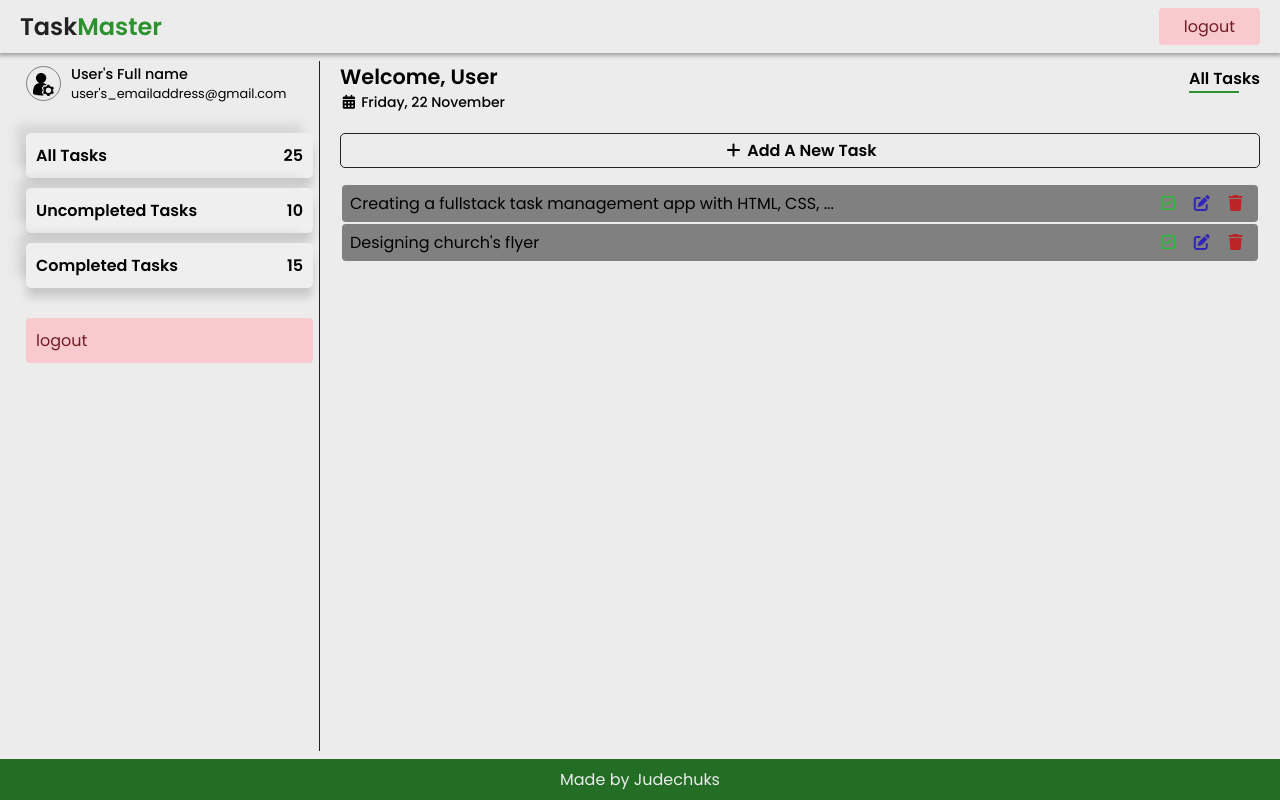
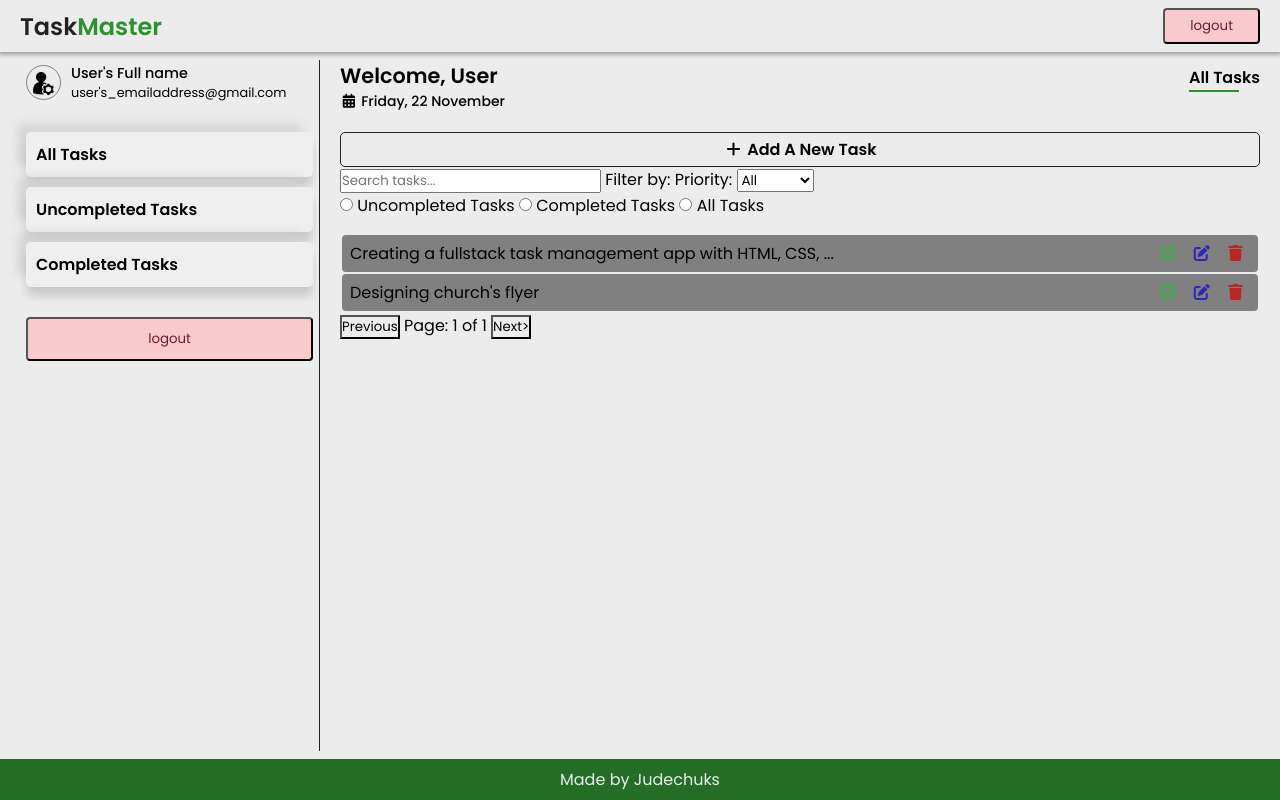
Before and after one commit to Judechuks/taskmaster, a plain HTML site: page client/pages/dashboard.html in a window 1280 px wide. Drawn offline with Linux system fonts and the light colour scheme.

Commit message:
update to user details, tasks, filters, pagination

```diff
--- a/client/pages/dashboard.html
+++ b/client/pages/dashboard.html
@@ -18,14 +18,14 @@
     <link rel="stylesheet" href="../css/dashboard.css" />
     <script defer src="../js/script.js"></script>
   </head>
-  <body>
+  <body onload="loadUserData()">
     <div class="wrapper">
       <header>
         <a href="../index.html" class="logo">
           Task<span class="brand-span">Master</span>
         </a>
         <nav>
-          <a href="/logout" class="btn logout-btn">logout</a>
+          <button class="btn logout-btn" onclick="logout()">logout</button>
           <div class="hamburger">
             <div class="bar"></div>
           </div>
@@ -54,19 +54,21 @@
               <div class="categories">
                 <div class="flex-between">
                   <span class="category-text">All Tasks</span>
-                  <span class="quantity">25</span>
+                  <span id="totalTask"></span>
                 </div>
                 <div class="flex-between">
                   <span class="category-text">Uncompleted Tasks</span>
-                  <span class="quantity">10</span>
+                  <span id="uncompletedCount"></span>
                 </div>
                 <div class="flex-between">
                   <span class="category-text">Completed Tasks</span>
-                  <span class="quantity">15</span>
+                  <span id="completedCount"></span>
                 </div>
               </div>
               <div class="">
-                <a href="/logout" class="btn logout-btn">logout</a>
+                <button class="btn logout-btn" onclick="logout()">
+                  logout
+                </button>
               </div>
             </div>
           </nav>
@@ -77,7 +79,7 @@
           <article>
             <div class="header">
               <div>
-                <h2>Welcome, User</h2>
+                <h2>Welcome, <span id="user_firstname">User</span></h2>
                 <p>
                   <i class="fa fa-calendar-days"></i>
                   <span id="tellDate">Monday, 18 November</span>
@@ -91,9 +93,53 @@
             <!-- Col-2's Body -->
             <div class="body">
               <div>
-                <button class="add-task-btn">
-                  <i class="fa fa-plus"></i> add a new task
-                </button>
+                <div class="task-controls">
+                  <button class="add-task-btn">
+                    <i class="fa fa-plus"></i> add a new task
+                  </button>
+                  <!-- Search input field -->
+                  <input
+                    type="text"
+                    id="searchBar"
+                    placeholder="Search tasks..."
+                    onkeyup="searchTasks()" />
+
+                  <label for="filterPriority">Filter by: Priority:</label>
+                  <!-- Dropdown to filter tasks by priority -->
+                  <select id="filterPriority" onchange="filterTasks()">
+                    <!-- Options for filtering tasks by priority -->
+                    <option value="">All</option>
+                    <option value="low">Low</option>
+                    <option value="medium">Medium</option>
+                    <option value="high">High</option>
+                  </select>
+                  <div>
+                    <label>
+                      <input
+                        type="radio"
+                        name="status"
+                        value="pending"
+                        onchange="filterTasks()" />
+                      Uncompleted Tasks
+                    </label>
+                    <label>
+                      <input
+                        type="radio"
+                        name="status"
+                        value="done"
+                        onchange="filterTasks()" />
+                      Completed Tasks
+                    </label>
+                    <label>
+                      <input
+                        type="radio"
+                        name="status"
+                        value=""
+                        onchange="filterTasks()" />
+                      All Tasks
+                    </label>
+                  </div>
+                </div>
                 <table id="taskTable">
                   <tr>
                     <td>
@@ -132,6 +178,18 @@
                   </tr>
                 </table>
               </div>
+              <!-- Pagination Controls -->
+              <div id="paginationControls">
+                <!-- Previous Page Button -->
+                <button onclick="previousPage()" id="prevPageBtn">
+                  Previous
+                </button>
+                Page:
+                <!-- Current page number display -->
+                <span id="currentPage">1</span> of <span id="totalPage">1</span>
+                <!-- Next Page Button -->
+                <button onclick="nextPage()" id="nextPageBtn">Next></button>
+              </div>
             </div>
           </article>
         </section>
@@ -168,8 +226,8 @@
               </select>
             </div>
             <div class="input-field">
-              <label for="deadline" class="input-label">Deadline</label>
-              <input type="date" id="deadline" required />
+              <label for="task-deadline" class="input-label">Deadline</label>
+              <input type="date" id="task-deadline" required />
             </div>
             <div class="submitBtn-container">
               <button type="submit" class="btn save-btn">Save Task</button>
```
